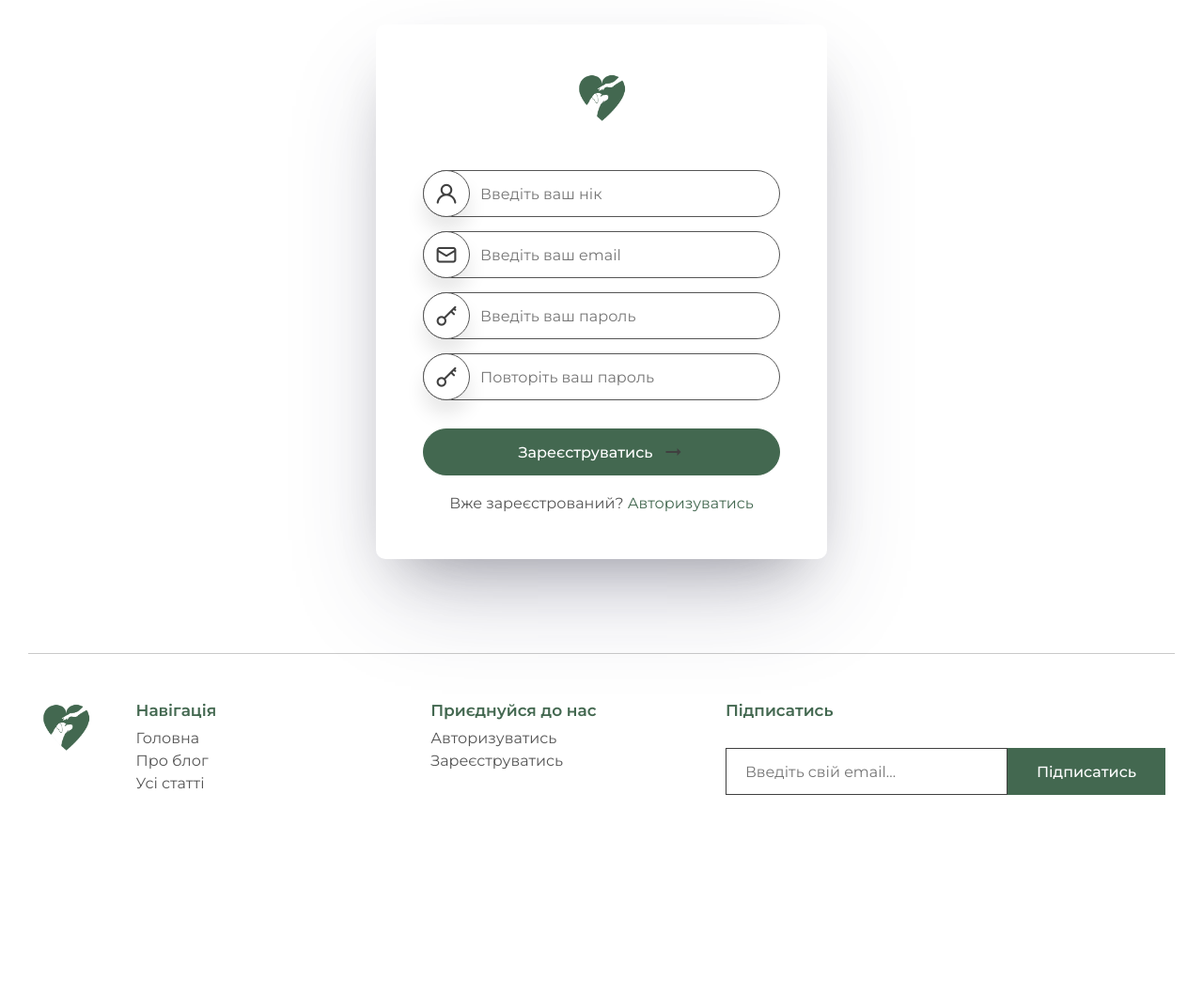
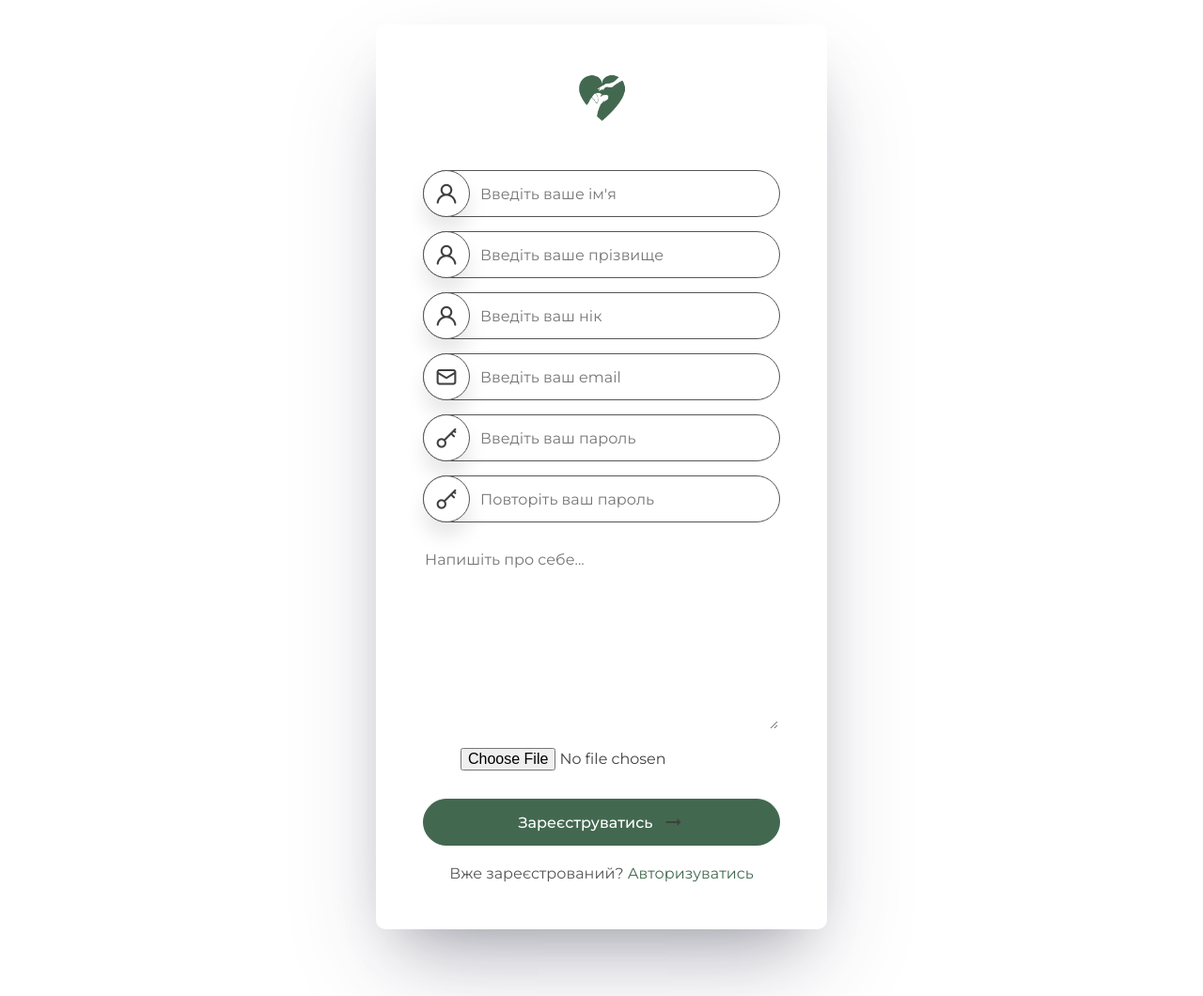
Before and after one commit to thevictoriax/doglovers, a Django app: page /accounts/register/ in a window 1280 px wide. Shown: the part 268-1328 px from the top of the page at 94% size. Before the commit the page ends 1114 px from the top, so only its background shows below. Run offline with Django 5.2, Linux system fonts and the light colour scheme; some libraries are stand-ins or nearby versions.

Commit message:
auto creating of profile added

```diff
--- a/app/forms.py
+++ b/app/forms.py
@@ -5,7 +5,7 @@ from app.models import Comments, Subscribe
 from django.utils.translation import gettext_lazy as _
 from django.contrib.auth.forms import UserCreationForm
 from django.contrib.auth.models import User
-from app.models import Post,  Tag
+from app.models import Post,  Tag, Profile
 from ckeditor_uploader.widgets import CKEditorUploadingWidget
 from ckeditor.widgets import CKEditorWidget
 from django.utils.text import slugify
@@ -35,16 +35,29 @@ class SubscribeForm(forms.ModelForm):
         self.fields['email'].widget.attrs['placeholder'] = 'Введіть свій email...'
 
 class NewUserForm(UserCreationForm):
+    profile_image = forms.ImageField(label="Profile Image", required=False)
+    bio = forms.CharField(label="Біографія", widget=forms.Textarea(attrs={'placeholder': 'Напишіть про себе...'}))  # Add profile image field
+    first_name = forms.CharField(label="First Name", max_length=30, required=True)
+    last_name = forms.CharField(label="Last Name", max_length=30, required=True)
     class Meta:
         model = User
-        fields = ("username", "email", "password1", "password2")
+        fields = ("username", "email", "password1", "password2", "bio", "profile_image","first_name", "last_name")
 
     def __init__(self, *args, **kwargs):
         super().__init__(*args, **kwargs)
+        self.fields['first_name'].widget.attrs['placeholder'] = 'Введіть ваше ім\'я'
+        self.fields['last_name'].widget.attrs['placeholder'] = 'Введіть ваше прізвище'
         self.fields['username'].widget.attrs['placeholder'] = 'Введіть ваш нік'
         self.fields['email'].widget.attrs['placeholder'] = 'Введіть ваш email'
         self.fields['password1'].widget.attrs['placeholder'] = 'Введіть ваш пароль'
         self.fields['password2'].widget.attrs['placeholder'] = 'Повторіть ваш пароль'
+
+    def clean_profile_image(self):
+        profile_image = self.cleaned_data.get('profile_image')
+        if profile_image:
+            if profile_image.size > 5 * 1024 * 1024:  # Limit file size to 5MB
+                raise forms.ValidationError("The image file size should not exceed 5MB.")
+        return profile_image
 
     def clean_username(self):
         username = self.cleaned_data['username'].lower()
@@ -67,6 +80,20 @@ class NewUserForm(UserCreationForm):
             raise forms.ValidationError("Паролі не збігаються")
         return password2
 
+    def save(self, commit=True):
+        user = super(NewUserForm, self).save(commit=False)
+        user.first_name = self.cleaned_data['first_name']
+        user.last_name = self.cleaned_data['last_name']
+        if commit:
+            user.save()
+            profile_image = self.cleaned_data.get('profile_image')
+            if profile_image:
+                profile = Profile.objects.create(user=user, profile_image=profile_image, bio=self.cleaned_data['bio'])
+            else:
+                profile = Profile.objects.create(user=user, bio=self.cleaned_data['bio'])
+        return user
+
+
 class PostForm(forms.ModelForm):
     title = forms.CharField(label="Заголовок")
     content = forms.CharField(label="Зміст", widget=CKEditorWidget())
--- a/app/static/app/style.css
+++ b/app/static/app/style.css
@@ -206,6 +206,8 @@ header .container {
   font-size: 5rem;
   font-weight: 500;
 }
+
+
 
 /* newsletter */
 .newsletter form {
--- a/app/templates/registration/registration.html
+++ b/app/templates/registration/registration.html
@@ -1,7 +1,13 @@
 {% extends 'base.html' %}
 {% load static %}
 {% block title %}Любителі собак | Реєстрація{% endblock title %}
+
 {% block content %}
+<style>
+    .bio-field {
+        margin-bottom: 20px; /* Adjust the indentation as needed */
+    }
+</style>
 
 <div class="container">
     <div class="page-name">
@@ -11,7 +17,7 @@
         <h1>Зареєструватись</h1>
     </div>
 
-        <form method="post" class="form">
+    <form method="post" class="form" enctype="multipart/form-data">
         {% csrf_token %}
         <center>
             <a class="logo" href="{% url 'index' %}">
@@ -20,13 +26,42 @@
 
             {% if form.non_field_errors %}
             {% for error in form.non_field_errors %}
-            <div class = "field-error">
+            <div class="field-error">
                 <p>{{error}}</p>
             </div>
-          {% endfor%}
+            {% endfor %}
             {% endif %}
 
             <div class="inputs">
+                <!-- First Name Field -->
+                <div>
+                    <div class="search-bar s-active input">
+                        {{ form.first_name }}
+                        <div class="animated-search">
+                            <i class="uil uil-user"></i>
+                        </div>
+                    </div>
+                    {% if form.first_name.errors %}
+                    <div class="field-error">
+                        <p>{{ form.first_name.errors.as_text }}</p>
+                    </div>
+                    {% endif %}
+                </div>
+
+                <!-- Last Name Field -->
+                <div>
+                    <div class="search-bar s-active input">
+                        {{ form.last_name }}
+                        <div class="animated-search">
+                            <i class="uil uil-user"></i>
+                        </div>
+                    </div>
+                    {% if form.last_name.errors %}
+                    <div class="field-error">
+                        <p>{{ form.last_name.errors.as_text }}</p>
+                    </div>
+                    {% endif %}
+                </div>
                 <div>
                     <div class="search-bar s-active input">
                         {{form.username}}
@@ -81,6 +116,25 @@
                     </div>
                     {% endif %}
                 </div>
+               <!-- Bio Field -->
+<div class="bio-field" style="margin-top: 30px;">
+    {{ form.bio }}
+    {% if form.bio.errors %}
+    <div class="field-error">
+        <p>{{form.bio.errors.as_text}}</p>
+    </div>
+    {% endif %}
+</div>
+
+                <!-- Profile Image Field -->
+                <div>
+                    <input type="file" name="profile_image" id="profile_image" accept="image/*">
+                    {% if form.profile_image.errors %}
+                    <div class="field-error">
+                        <p>{{form.profile_image.errors.as_text}}</p>
+                    </div>
+                    {% endif %}
+                </div>
                 <button class="btn btn-primary rounded">
                     Зареєструватись <span class="material-icons"> arrow_right_alt </span>
                 </button>
--- a/app/views.py
+++ b/app/views.py
@@ -129,13 +129,23 @@ def about(request):
 def register_user(request):
     form = NewUserForm()
     if request.method == "POST":
-        form = NewUserForm(request.POST)
+        form = NewUserForm(request.POST, request.FILES)
         if form.is_valid():
-            user = form.save()
+            user = form.save(commit=False)
+            user.save()
+
+            # Check if a profile already exists for the user
+            if not Profile.objects.filter(user=user).exists():
+                # Creating a profile for the user
+                bio = form.cleaned_data.get('bio')
+                profile_image = request.FILES.get('profile_image')
+                profile = Profile.objects.create(user=user, bio=bio, profile_image=profile_image)
+
             login(request, user)
             return redirect("/")
     context = {'form':form}
     return render(request, 'registration/registration.html', context)
+
 
 def bookmark_post(request, slug):
     print("PRINT", request.POST.get('post_id'))
```
Also changed, not shown: app/models.py (+12 -2 lines), upload/images/dog-giving-paw-cropped_5d4aKse_gZQPekw.jpg (added), upload/images/dog-giving-paw-cropped_5d4aKse_gZQPekw_1oKtaCd.jpg (added), upload/images/female_0ao0x8H.png (added), upload/images/female_6jJV81y.png (added), upload/images/female_Z2DeNDO.png (added), upload/images/female_hG1xQQg.png (added), upload/images/female_m7AhtgW.png (added), upload/images/female_mJRC0Jx.png (added), upload/images/female_mv7tPPK.png (added), upload/images/female_yh0Koyu.png (added), upload/images/post_kTrPbEb.png (added). Lines whose indentation alone changed are shown as unchanged.
